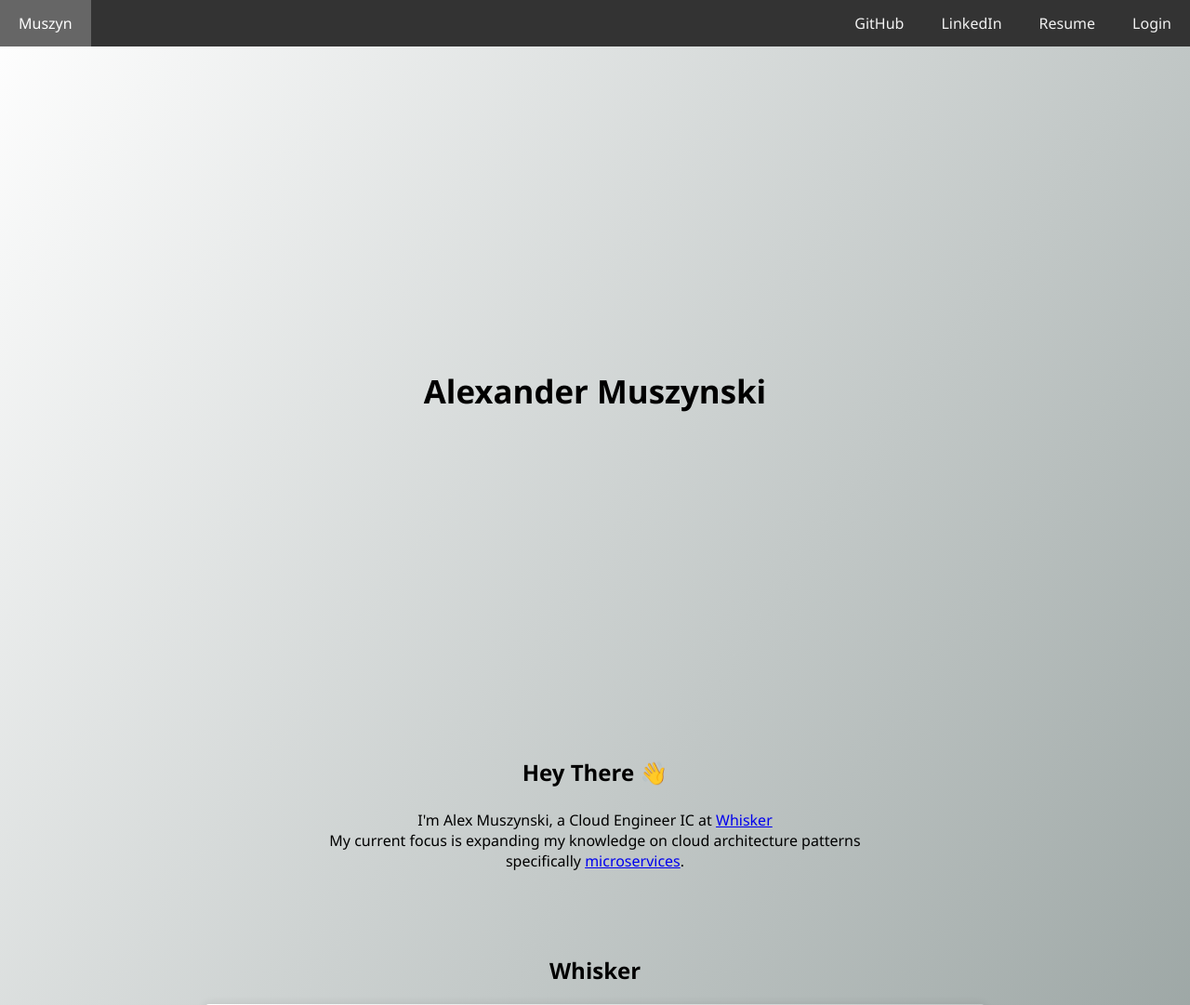
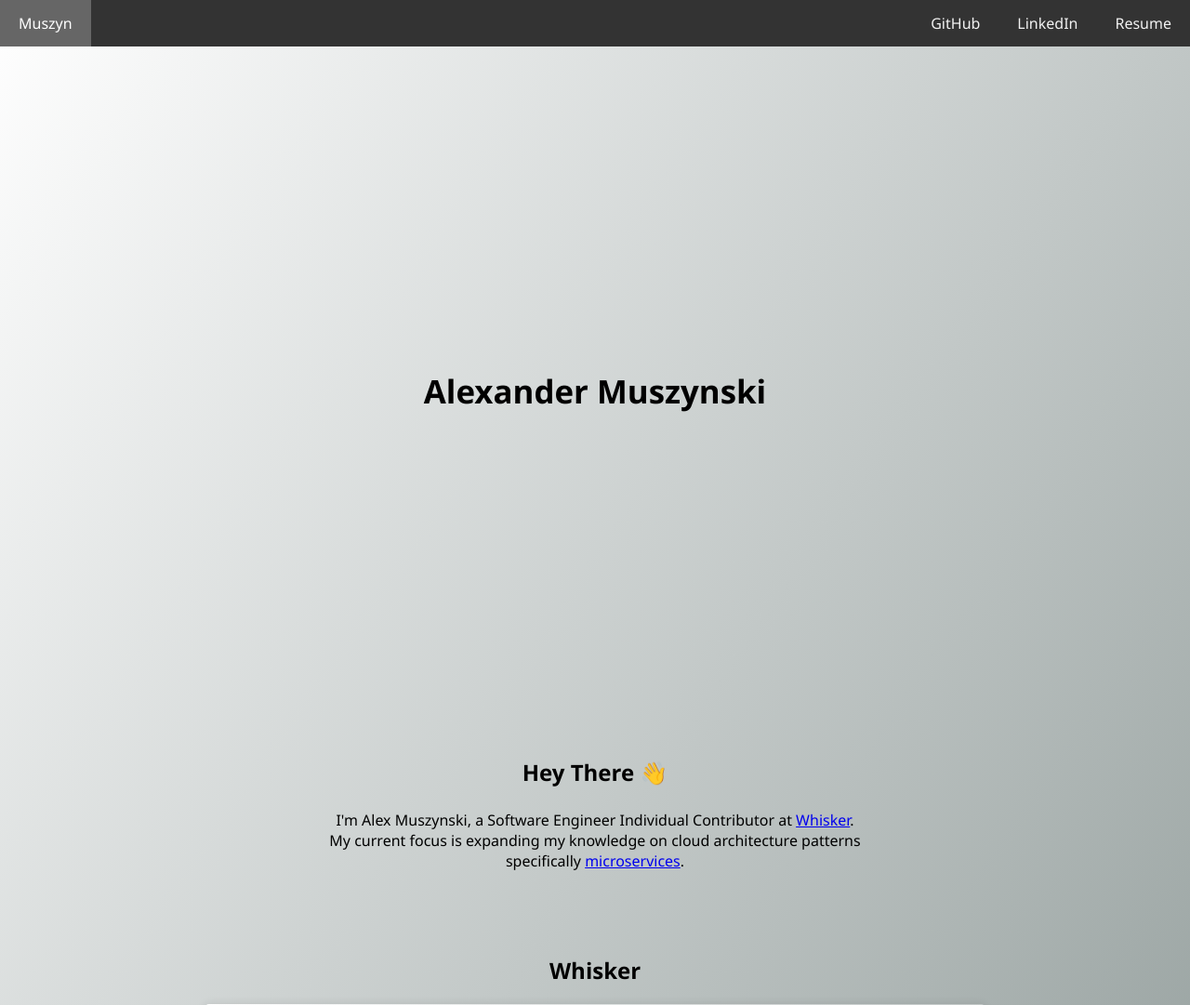
Before and after one commit to amuszyn/muszynsite, a Flask app: page / in a window 1280 px wide. Shown: the top 1081 px of the page at 93% size. Run offline with Flask 3, Linux system fonts and the light colour scheme.

Commit message:
chore: sync commit

```diff
--- a/src/templates/index.html
+++ b/src/templates/index.html
@@ -16,7 +16,6 @@
       <a href="https://github.com/Laglicious">GitHub</a>
       <a href="https://www.linkedin.com/in/almuszynski/">LinkedIn</a>
       <a href="https://drive.google.com/file/d/13NGmVNxVF7KvXMt1MlSqjn98sGcBjWm5/view?usp=share_link">Resume</a>
-            <a href="#">Login</a>
     </div>
   </div>
 
@@ -30,7 +29,8 @@
   <div class="description" id="description">
     <div class="center">
       <h3>Hey There &#x1F44B</h3>
-            <p>I'm Alex Muszynski, a Cloud Engineer IC at <a href="https://hello.whisker.com/">Whisker</a></p>
+      <p>I'm Alex Muszynski, a Software Engineer Individual Contributor at <a
+          href="https://hello.whisker.com/">Whisker</a>.</p>
       <p>My current focus is expanding my knowledge on cloud architecture patterns specifically <a
           href="https://microservices.io/">microservices</a>.</p>
     </div>
```
Also changed, not shown: src/app.py (+5 -3 lines), src/static/styles.css (indentation only). Lines whose indentation alone changed are shown as unchanged.
